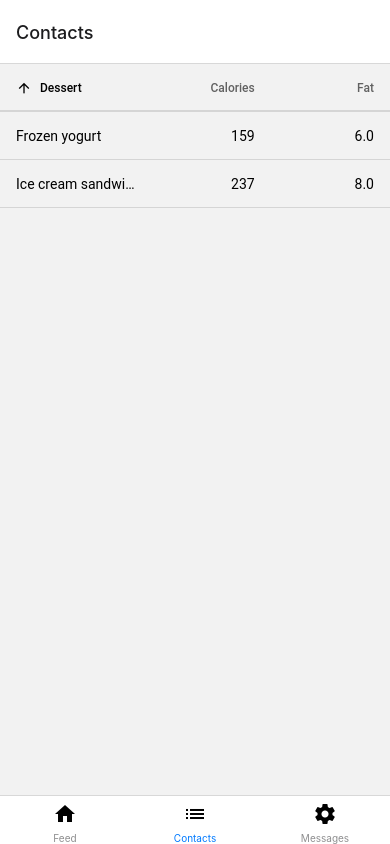
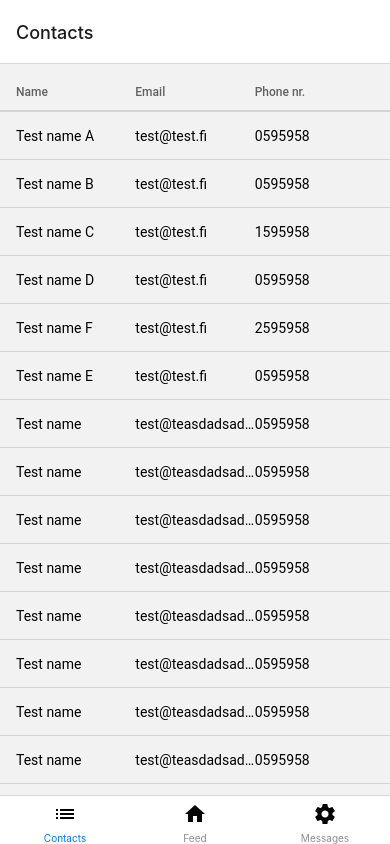
Before and after one commit to telaak/dmsn-expo, a React Native app: screen /Contacts in a window 390 px wide. Built offline with nearby package versions, Linux system fonts and the light colour scheme.

Commit message:
add contact list stub

```diff
--- a/App.tsx
+++ b/App.tsx
@@ -7,20 +7,18 @@ import { createBottomTabNavigator } from "@react-navigation/bottom-tabs";
 import { createMaterialBottomTabNavigator } from "@react-navigation/material-bottom-tabs";
 import { createMaterialTopTabNavigator } from "@react-navigation/material-top-tabs";
 import { MaterialCommunityIcons } from "@expo/vector-icons";
-import { MaterialIcons } from '@expo/vector-icons'
-import { Link } from '@react-navigation/native';
+import { MaterialIcons } from "@expo/vector-icons";
+import { Link } from "@react-navigation/native";
 import { ContactList } from "./screens/ContactList";
+import * as ScreenOrientation from 'expo-screen-orientation';
+ScreenOrientation.unlockAsync()
 
 const Tab = createBottomTabNavigator();
 const Stack = createNativeStackNavigator();
 const TopTab = createMaterialTopTabNavigator();
 
 function Feed() {
-  return (
-    <View>
-
-    </View>
-  );
+  return <View></View>;
 }
 
 function Messages() {
@@ -34,20 +32,27 @@ function Messages() {
 
 function Profile() {
   return (
-   <View></View>
+    <View>
+      <Text>Test3</Text>
+    </View>
   );
 }
 
 function Profile2() {
   return (
-   <View><Text>Test</Text></View>
+    <View>
+      <Text>Test</Text>
+    </View>
   );
 }
 
-function Settings( { navigation } ) {
+function Settings({ navigation }) {
   return (
     <View>
-      <Button title="Test button" onPress={() => navigation.navigate('TestScreen')} />
+      <Button
+        title="Test button"
+        onPress={() => navigation.navigate("TestScreen")}
+      />
     </View>
   );
 }
@@ -56,20 +61,20 @@ function Home() {
   return (
     <Tab.Navigator>
       <Tab.Screen
+        name="Contacts"
+        component={ContactList}
+        options={{
+          tabBarIcon: ({ color, size }) => (
+            <MaterialIcons name="list" size={24} color="black" />
+          ),
+        }}
+      />
+      <Tab.Screen
         name="Feed"
         component={Feed}
         options={{
           tabBarIcon: ({ color, size }) => (
             <MaterialIcons name="home" size={24} color="black" />
-          ),
-        }}
-      />
-      <Tab.Screen
-        name="Contacts"
-        component={ContactList}
-        options={{
-          tabBarIcon: ({ color, size }) => (
-            <MaterialIcons name="list" size={24} color="black" />
           ),
         }}
       />
@@ -89,12 +94,12 @@ function Home() {
 const TestScreen = () => {
   return (
     <View>
-         <Link to={{ screen: 'TestScreena', params: { id: 'jane' } }}>
+      <Link to={{ screen: "TestScreena", params: { id: "jane" } }}>
         Go to Jane's profile
       </Link>
     </View>
-  )
-}
+  );
+};
 
 export default function App() {
   return (
--- a/package.json
+++ b/package.json
@@ -27,12 +27,14 @@
     "react-native-tab-view": "^3.1.1",
     "react-native-vector-icons": "^9.2.0",
     "react-native-web": "0.17.7",
-    "react-table": "^7.8.0"
+    "react-table": "^7.8.0",
+    "expo-screen-orientation": "~4.2.0"
   },
   "devDependencies": {
     "@babel/core": "^7.12.9",
     "@types/react": "~17.0.21",
     "@types/react-native": "~0.66.13",
+    "@types/react-table": "^7.7.12",
     "typescript": "~4.3.5"
   },
   "private": true
--- a/screens/ContactList.tsx
+++ b/screens/ContactList.tsx
@@ -1,48 +1,176 @@
 import React from "react";
-import { View } from "react-native";
+import { View, Text, ScrollView } from "react-native";
 import { DataTable } from "react-native-paper";
+import { useSortBy, useTable } from "react-table";
+import { MaterialIcons } from "@expo/vector-icons";
 
-export class ContactList extends React.Component {
-  state = {
-    contacts: [],
-    sortDirection: "ascending",
+const numberOfItemsPerPageList = [1, 2, 3, 4];
+
+export function ContactList() {
+  const data = React.useMemo(
+    () => [
+      {
+        name: "Test name A",
+        email: "test@test.fi",
+        phoneNumber: "0595958",
+      },
+      {
+        name: "Test name B",
+        email: "test@test.fi",
+        phoneNumber: "0595958",
+      },
+      {
+        name: "Test name C",
+        email: "test@test.fi",
+        phoneNumber: "1595958",
+      },
+      {
+        name: "Test name D",
+        email: "test@test.fi",
+        phoneNumber: "0595958",
+      },
+      {
+        name: "Test name F",
+        email: "test@test.fi",
+        phoneNumber: "2595958",
+      },
+      {
+        name: "Test name E",
+        email: "test@test.fi",
+        phoneNumber: "0595958",
+      },
+      {
+        name: "Test name",
+        email: "test@teasdadsadsadsdasst.fi",
+        phoneNumber: "0595958",
+      },
+      {
+        name: "Test name",
+        email: "test@teasdadsadsadsdasst.fi",
+        phoneNumber: "0595958",
+      },
+      {
+        name: "Test name",
+        email: "test@teasdadsadsadsdasst.fi",
+        phoneNumber: "0595958",
+      },
+      {
+        name: "Test name",
+        email: "test@teasdadsadsadsdasst.fi",
+        phoneNumber: "0595958",
+      },
+      {
+        name: "Test name",
+        email: "test@teasdadsadsadsdasst.fi",
+        phoneNumber: "0595958",
+      },
+      {
+        name: "Test name",
+        email: "test@teasdadsadsadsdasst.fi",
+        phoneNumber: "0595958",
+      },
+      {
+        name: "Test name",
+        email: "test@teasdadsadsadsdasst.fi",
+        phoneNumber: "0595958",
+      },
+      {
+        name: "Test name",
+        email: "test@teasdadsadsadsdasst.fi",
+        phoneNumber: "0595958",
+      },
+      {
+        name: "Test name",
+        email: "test@teasdadsadsadsdasst.fi",
+        phoneNumber: "0595958",
+      },
+      {
+        name: "Test name",
+        email: "test@teasdadsadsadsdasst.fi",
+        phoneNumber: "0595958",
+      },
+    ],
+    []
+  );
+
+  const columns = React.useMemo(
+    () => [
+      {
+        Header: "Name",
+        accessor: "name",
+      },
+      {
+        Header: "Email",
+        accessor: "email",
+      },
+      {
+        Header: "Phone nr.",
+        accessor: "phoneNumber",
+      },
+    ],
+
+    []
+  );
+
+  const { getTableProps, getTableBodyProps, headerGroups, rows, prepareRow } =
+    useTable({ columns, data }, useSortBy);
+
+  const [page, setPage] = React.useState(0);
+  const [numberOfItemsPerPage, onItemsPerPageChange] = React.useState(
+    numberOfItemsPerPageList[0]
+  );
+  const from = page * numberOfItemsPerPage;
+  const to = Math.min((page + 1) * numberOfItemsPerPage, data.length);
+
+  React.useEffect(() => {
+    setPage(0);
+  }, [numberOfItemsPerPage]);
+
+  const getIcon = (isSorted) => {
+    if (typeof isSorted === "undefined") {
+      return "";
+    } else if (isSorted) {
+      return "arrow-upward";
+    } else {
+      return "arrow-downward";
+    }
   };
 
-  toggleDirection() {
-      console.log('changing state')
-    this.setState(() => {
-      this.state.sortDirection = "descending";
-    }, () => console.log(this.state.sortDirection));
-  }
-
-  render() {
   return (
-      <View>
-        <DataTable>
-          <DataTable.Header>
+    <ScrollView>
+      <DataTable {...getTableProps()}>
+        {headerGroups.map((headerGroup) => (
+          <DataTable.Header {...headerGroup.getHeaderGroupProps()}>
+            {headerGroup.headers.map((column) => (
               <DataTable.Title
-              onPress={() => this.toggleDirection()}
-              sortDirection={this.state.sortDirection}
+                {...column.getHeaderProps(column.getSortByToggleProps())}
+                onPress={() => column.toggleSortBy()}
               >
-              Dessert
+                {column.render("Header")}
+                <MaterialIcons
+                  name={getIcon(column.isSortedDesc)}
+                  size={16}
+                  color="black"
+                />
               </DataTable.Title>
-            <DataTable.Title numeric>Calories</DataTable.Title>
-            <DataTable.Title numeric>Fat</DataTable.Title>
+            ))}
           </DataTable.Header>
-
-          <DataTable.Row>
-            <DataTable.Cell>Frozen yogurt</DataTable.Cell>
-            <DataTable.Cell numeric>159</DataTable.Cell>
-            <DataTable.Cell numeric>6.0</DataTable.Cell>
+        ))}
+        {rows.map((row, i) => {
+          prepareRow(row);
+          return (
+            <DataTable.Row {...row.getRowProps()}>
+              {row.cells.map((cell) => {
+                return (
+                  <DataTable.Cell {...cell.getCellProps()}>
+                    {cell.render("Cell")}
+                  </DataTable.Cell>
+                );
+              })}
             </DataTable.Row>
-
-          <DataTable.Row>
-            <DataTable.Cell>Ice cream sandwich</DataTable.Cell>
-            <DataTable.Cell numeric>237</DataTable.Cell>
-            <DataTable.Cell numeric>8.0</DataTable.Cell>
-          </DataTable.Row>
+          );
+        })}
       </DataTable>
-      </View>
+    </ScrollView>
   );
 }
-}
```
Also changed, not shown: 1 other file (tests, documents, lock files or other folders). Lines whose indentation alone changed are shown as unchanged.
